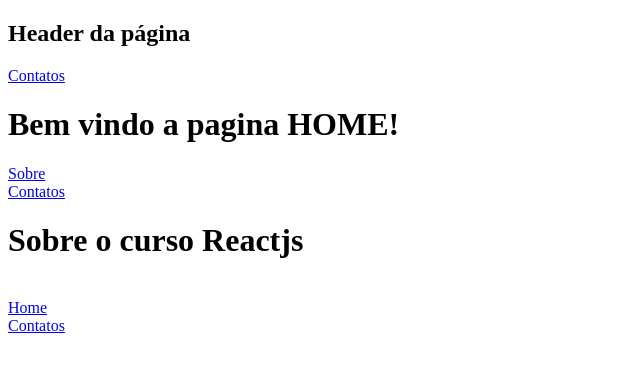
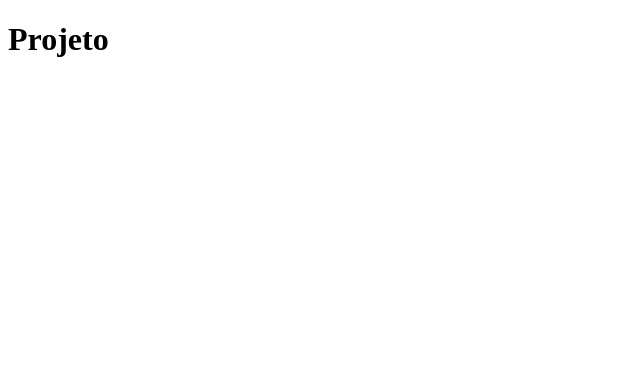
Before and after one commit to Vihgabiss/React_estudos, a React (Create React App) app: page /both in a window 1280 px wide. Shown: the top 372 px of the page, without its empty margins (0-640 px from the left). Built offline with nearby package versions, Linux system fonts and the light colour scheme.

Commit message:
commit inicial

```diff
--- a/src/App.js
+++ b/src/App.js
@@ -1,8 +1,11 @@
-import Routes from './routes';
 
-export default function App(){
+ function App(){
 
   return(
-      <Routes/>
-  );
+    <div>
+      <h1>Projeto</h1>
+    </div>
+  )
 }
+
+export default App;
--- a/src/components/Header/index.js
+++ /dev/null
@@ -1,10 +0,0 @@
-import { Link } from "react-router-dom";
-
-export default function Header(){
-return(
-    <header>
-        <h2>Header da página</h2>
-        <Link to="/contato">Contatos</Link>
-    </header>
-)
-}
--- a/src/pages/Contato/index.js
+++ /dev/null
@@ -1,15 +0,0 @@
-import { Link } from "react-router-dom";
-
-export default function Contato(){
-    return (
-        <div>
-            <h1>Contatos</h1>
-            <span>Email: teste@teste.com</span>
-            <br/>
-
-            <Link to="/">Home</Link>
-            <br/>
-            <Link to="/sobre">Sobre</Link>
-        </div>
-    );
-}
--- a/src/pages/Erro/index.js
+++ /dev/null
@@ -1,15 +0,0 @@
-import { Link } from "react-router-dom";
-
-export default function Erro(){
-    return (
-        <div>
-            <h1>Hum, parece que essa página não existe</h1>
-            <br/>
-
-            <span>Você pode estar procurando:</span><br/>
-            <Link to="/">Home</Link><br/>
-            <Link to="/sobre">Sobre</Link><br/>
-            <Link to="/contato">Contatos</Link>
-        </div>
-    );
-}
--- a/src/pages/Home/index.js
+++ /dev/null
@@ -1,12 +0,0 @@
-import { Link } from "react-router-dom";
-
-export default function Home(){
-    return (
-        <div>
-            <h1>Bem vindo a pagina HOME!</h1>
-            <Link to="/sobre">Sobre</Link>
-            <br/>
-            <Link to="/contato">Contatos</Link>
-        </div>
-    );
-}
--- a/src/pages/Produto/index.js
+++ /dev/null
@@ -1,14 +0,0 @@
-import { useParams } from "react-router-dom";
-
-
-export default function Produto(){
-    const {id} = useParams();
-
-    return (
-        <div>
-            <h1>Grade de produtos</h1><br/>
-
-            <span>Produto selecionado: {id}</span>
-        </div>
-    );
-}
--- a/src/pages/Sobre/index.js
+++ /dev/null
@@ -1,14 +0,0 @@
-import { Link } from "react-router-dom";
-
-export default function Sobre(){
-    return (
-        <div>
-            <h1>Sobre o curso Reactjs</h1>
-            <br/>
-
-            <Link to="/">Home</Link>
-            <br/>
-            <Link to="/contato">Contatos</Link>
-        </div>
-    );
-}
--- a/src/routes.js
+++ /dev/null
@@ -1,37 +0,0 @@
-import {BrowserRouter, Routes, Route} from 'react-router-dom';
-import Home from './pages/Home'
-import Sobre from './pages/Sobre'
-import Contato from './pages/Contato'
-import Erro from './pages/Erro';
-import Produto from './pages/Produto';
-
-import Header from './components/Header';
-
-const AppRoutes = () => {
-    return(
-       <BrowserRouter>
-       <Header/>
-        <Routes>
-            <Route path="/" element={<Home />} />
-            <Route path="/sobre" element={<Sobre />} />
-            <Route path="/contato" element={<Contato />} />
-
-            {/* Rota para renderizar página com id*/}
-            <Route path="/produto/:id" element={<Produto />} />
-
-            {/* Rota para renderizar página de erro, quando uma página não for encontrada*/}
-            <Route path="*" element={<Erro />} />
-
-            {/* Rota para renderizar mais de uma página ao mesmo tempo */}
-            <Route path="/both" element={<>
-                <Home/>
-                <Sobre/>
-            </>} />
-
-
-        </Routes>
-       </BrowserRouter>
-    )
-}
-
-export default AppRoutes;
```
Also changed, not shown: src/style.css (added).
